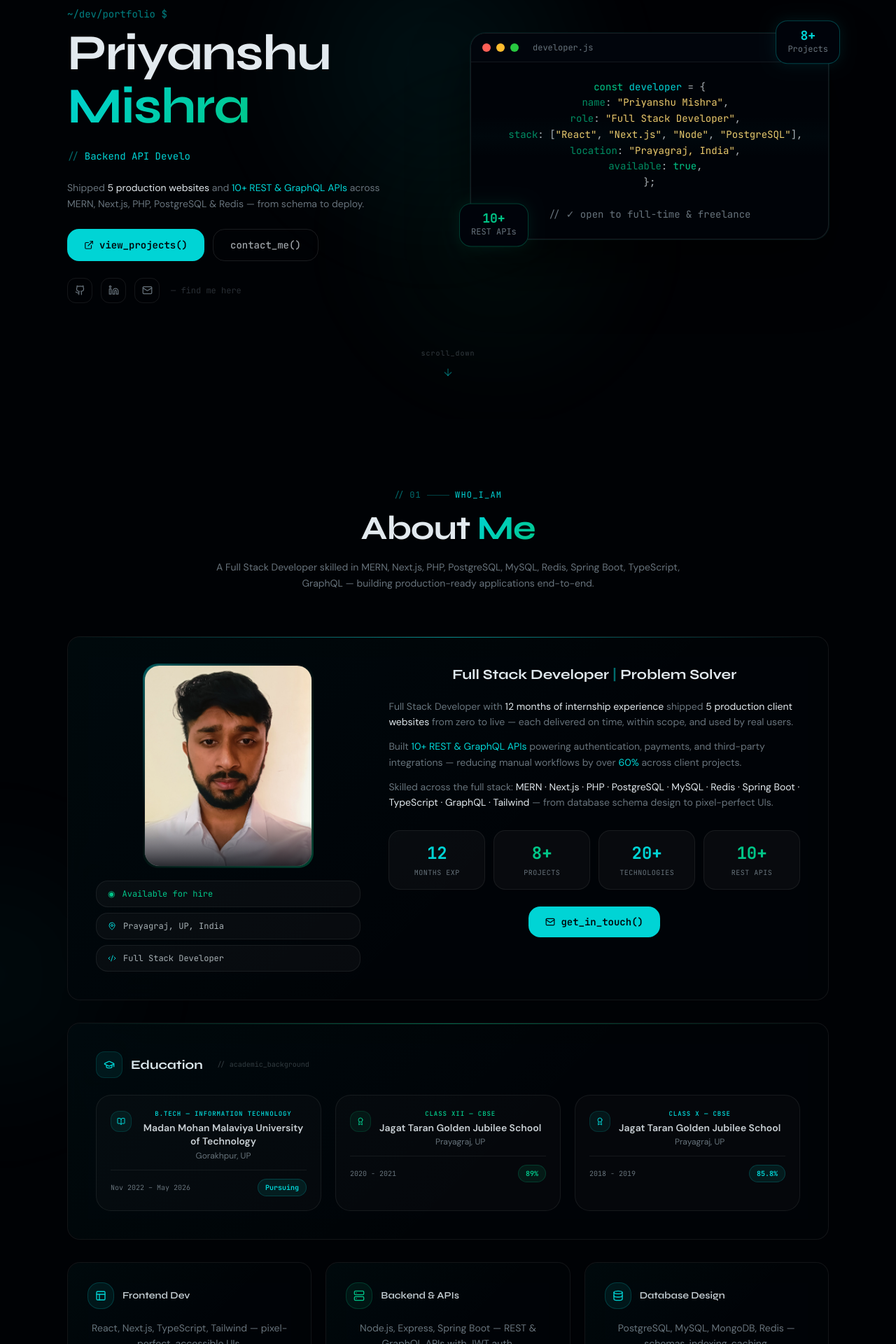
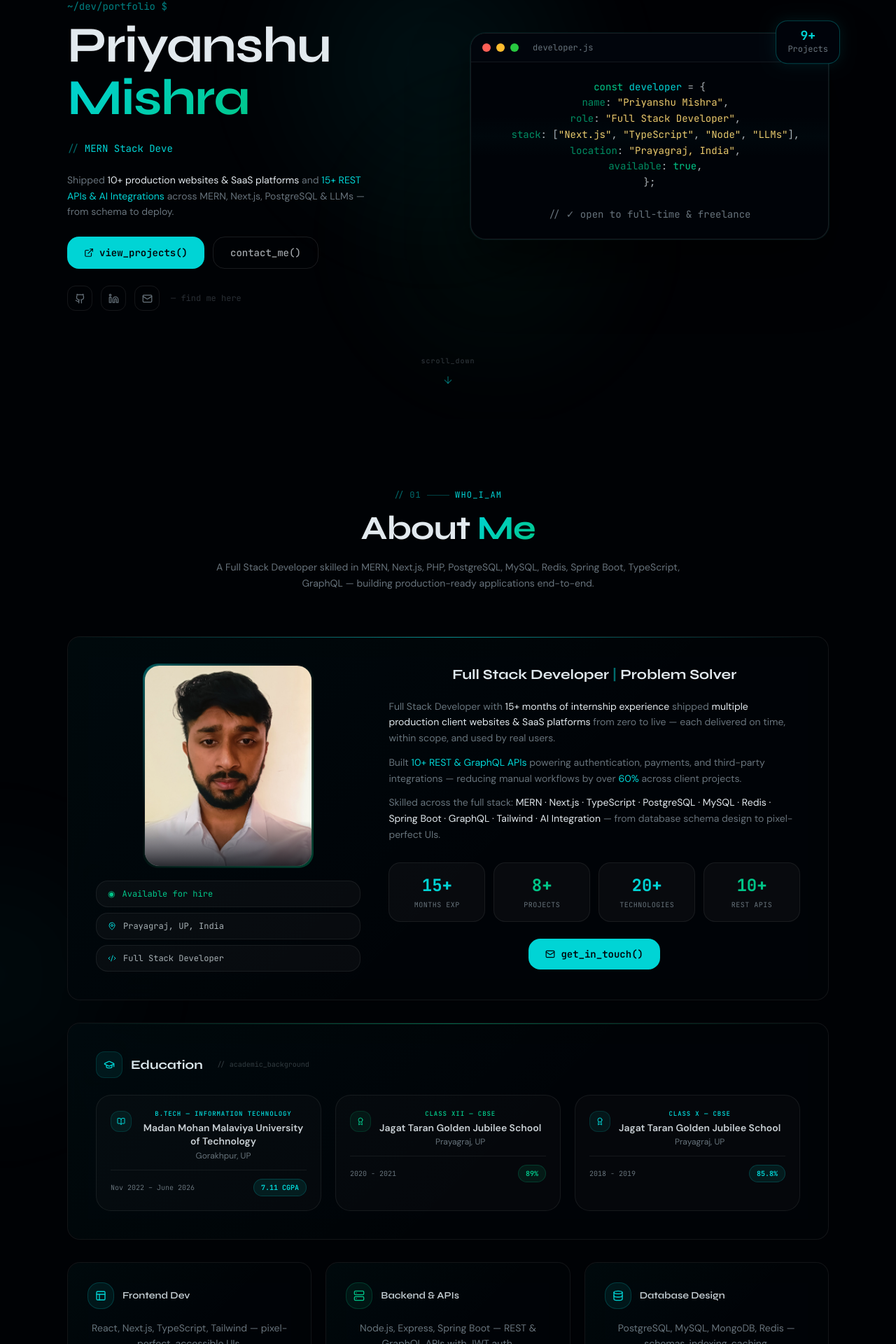
Before and after one commit to Prynshumishra/Portfolio, a React (Vite) app: page / in a window 1280 px wide. Shown: the part 202-2122 px from the top of the page at 70% size. Built offline with nearby package versions, Linux system fonts and the light colour scheme.

Commit message:
Updated the portfolio

```diff
--- a/src/components/AboutSection.jsx
+++ b/src/components/AboutSection.jsx
@@ -5,7 +5,7 @@ import { SectionHeader } from "./ui/SectionHeader";
 import { SpotlightEffect } from "./ui/SpotlightEffect";
 
 const stats = [
-  { value: "12", label: "months exp", color: "oklch(0.78 0.15 195)" },
+  { value: "15+", label: "months exp", color: "oklch(0.78 0.15 195)" },
   { value: "8+", label: "projects", color: "oklch(0.72 0.18 165)" },
   { value: "20+", label: "technologies", color: "oklch(0.78 0.15 195)" },
   { value: "10+", label: "REST APIs", color: "oklch(0.72 0.18 165)" },
@@ -25,8 +25,8 @@ const education = [
     degree: "B.Tech — Information Technology",
     school: "Madan Mohan Malaviya University of Technology",
     place: "Gorakhpur, UP",
-    period: "Nov 2022 – May 2026",
-    badge: "Pursuing",
+    period: "Nov 2022 – June 2026",
+    badge: "7.11 CGPA",
     color: "oklch(0.78 0.15 195)",
     icon: BookOpen,
   },
@@ -123,9 +123,9 @@ export const AboutSection = () => {
                 <div className="space-y-3 text-sm leading-relaxed text-left" style={{ color: "oklch(0.55 0.02 240)" }}>
                   <p>
                     Full Stack Developer with{" "}
-                    <span style={{ color: "oklch(0.93 0.01 240)" }}>12 months of internship experience</span>{" "}
+                    <span style={{ color: "oklch(0.93 0.01 240)" }}>15+ months of internship experience</span>{" "}
                     shipped{" "}
-                    <span style={{ color: "oklch(0.93 0.01 240)" }}>5 production client websites</span>{" "}
+                    <span style={{ color: "oklch(0.93 0.01 240)" }}>multiple production client websites & SaaS platforms</span>{" "}
                     from zero to live — each delivered on time, within scope, and used by real users.
                   </p>
                   <p>
@@ -137,7 +137,7 @@ export const AboutSection = () => {
                   </p>
                   <p>
                     Skilled across the full stack:{" "}
-                    <span style={{ color: "oklch(0.93 0.01 240)" }}>MERN · Next.js · PHP · PostgreSQL · MySQL · Redis · Spring Boot · TypeScript · GraphQL · Tailwind</span>{" "}
+                    <span style={{ color: "oklch(0.93 0.01 240)" }}>MERN · Next.js · TypeScript · PostgreSQL · MySQL · Redis · Spring Boot · GraphQL · Tailwind · AI Integration</span>{" "}
                     — from database schema design to pixel-perfect UIs.
                   </p>
                 </div>
--- a/src/components/CodingProfilesSection.jsx
+++ b/src/components/CodingProfilesSection.jsx
@@ -32,7 +32,7 @@ const profiles = [
     url: "https://github.com/Prynshumishra",
     color: "oklch(0.78 0.15 195)",
     badge: "Active",
-    stats: [{ label: "repositories", value: "20+" }, { label: "contributions", value: "150+" }],
+    stats: [{ label: "repositories", value: "30+" }, { label: "contributions", value: "550+" }],
     topics: ["MERN Stack", "Next.JS", "REST APIs", "PHP", "GraphQL", "JWT Auth", "Cloudinary", "CI/CD"],
     desc: "Building MERN projects, REST & GraphQL integrations, and collaborative development workflows.",
   },
--- a/src/components/ExperienceSection.jsx
+++ b/src/components/ExperienceSection.jsx
@@ -6,11 +6,30 @@ import { SpotlightEffect } from "./ui/SpotlightEffect";
 const experiences = [
   {
     id: 1,
+    role: "Web Developer Intern",
+    company: "Techbaba Compare Ltd.",
+    duration: "Jun 2026 – Aug 2026",
+    location: "Remote",
+    current: true,
+    color: "oklch(0.70 0.18 220)",
+    description: [
+      "Engineered a multi-tenant airport parking SaaS platform using Node.js, Next.js, and React.",
+      "Implemented secure data isolation and an RBAC system for hierarchical user permissions.",
+      "Integrated Stripe webhooks for secure payment processing and recurring SaaS subscriptions.",
+      "Designed automated background systems with node-cron for slot inventory and booking sync.",
+      "Set up automated email queues via Nodemailer for confirmations and marketing campaigns.",
+      "Built interactive dashboards using Tailwind CSS, Shadcn UI, and FullCalendar.",
+      "Engineered data pipelines for ApexCharts analytics and downloadable financial reports (CSV/PDF).",
+    ],
+    skills: ["React", "Next.js", "Node.js", "Express", "Vite", "Stripe", "Tailwind CSS", "Shadcn UI", "RBAC", "node-cron", "ApexCharts"],
+  },
+  {
+    id: 2,
     role: "Full Stack Developer Intern",
     company: "MarTech Union",
-    duration: "Aug 2025 – April 2026",
+    duration: "Aug 2025 – June 2026",
     location: "Remote",
-    current: true,
+    current: false,
     color: "oklch(0.78 0.15 195)",
     description: [
       "Collaborated on 5+ full-stack projects using Next.js, React, Node.js, and MySQL, delivering production-ready applications with user-focused UI and improved accessibility.",
@@ -20,22 +39,7 @@ const experiences = [
     ],
     skills: ["React", "Node.js", "Next.JS", "Express.js", "MongoDB", "REST APIs", "CI/CD", "WordPress", "JavaScript", "TypeScript", "MySQL"],
   },
-  {
-    id: 2,
-    role: "Software Developer Intern",
-    company: "Unifindss Innovations Pvt. Ltd.",
-    duration: "May 2025 – Jul 2025",
-    location: "Remote",
-    current: false,
-    color: "oklch(0.72 0.18 165)",
-    description: [
-      "Designed responsive UIs using React, Framer Motion, Tailwind CSS, and MongoDB.",
-      "Built a full-stack counseling platform for 100+ users — reduced load time by 25% through perf optimization.",
-      "Developed scalable backend systems with secure authentication, payment integration, and analytics.",
-      "Resolved critical UI/UX bugs and optimized API performance for better user experience.",
-    ],
-    skills: ["React", "MongoDB", "Node.js", "REST APIs", "JWT", "Tailwind CSS", "Framer Motion"],
-  },
+
 ];
 
 export const ExperienceSection = () => {
--- a/src/components/HeroSection.jsx
+++ b/src/components/HeroSection.jsx
@@ -110,13 +110,13 @@ export const HeroSection = () => {
               <span className="text-[oklch(0.93_0.01_240/0.7)]">
                   <TypeAnimation
                     sequence={[
+                      "Full Stack Developer",
+                      2000,
                       "MERN Stack Developer",
                       2000,
                       "Backend API Developer",
                       2000,
-                    "Full Stack Developer",
-                    2000,
-                    "Open Source Contributor",
+                      "AI Integration Specialist",
                       2000,
                     ]}
                   speed={55}
@@ -136,10 +136,10 @@ export const HeroSection = () => {
               className="text-sm leading-relaxed max-w-md text-[oklch(0.55_0.02_240)]"
             >
               Shipped{" "}
-              <span className="text-[oklch(0.93_0.01_240)]">5 production websites</span>{" "}
+              <span className="text-[oklch(0.93_0.01_240)]">10+ production websites & SaaS platforms</span>{" "}
               and{" "}
-              <span className="text-[oklch(0.78_0.15_195)]">10+ REST & GraphQL APIs</span>{" "}
-              across MERN, Next.js, PHP, PostgreSQL & Redis — from schema to deploy.
+              <span className="text-[oklch(0.78_0.15_195)]">15+ REST APIs & AI Integrations</span>{" "}
+              across MERN, Next.js, PostgreSQL & LLMs — from schema to deploy.
             </motion.p>
 
             {/* CTAs */}
@@ -237,13 +237,13 @@ export const HeroSection = () => {
                   <span>,</span>{"\n"}
                   {"  "}<span style={{ color: "oklch(0.72 0.18 165/0.7)" }}>stack</span>
                   <span>: [</span>
-                  <span style={{ color: "oklch(0.85 0.12 90)" }}>&quot;React&quot;</span>
+                  <span style={{ color: "oklch(0.85 0.12 90)" }}>&quot;Next.js&quot;</span>
                   <span>, </span>
-                  <span style={{ color: "oklch(0.85 0.12 90)" }}>&quot;Next.js&quot;</span>
+                  <span style={{ color: "oklch(0.85 0.12 90)" }}>&quot;TypeScript&quot;</span>
                   <span>, </span>
                   <span style={{ color: "oklch(0.85 0.12 90)" }}>&quot;Node&quot;</span>
                   <span>, </span>
-                  <span style={{ color: "oklch(0.85 0.12 90)" }}>&quot;PostgreSQL&quot;</span>
+                  <span style={{ color: "oklch(0.85 0.12 90)" }}>&quot;LLMs&quot;</span>
                   <span>],</span>{"\n"}
                   {"  "}<span style={{ color: "oklch(0.72 0.18 165/0.7)" }}>location</span>
                   <span>: </span>
@@ -267,22 +267,6 @@ export const HeroSection = () => {
                 }}
               />
             </div>
-
-            {/* Floating stat badges */}
-            <motion.div
-              animate={{ y: [0, -8, 0] }}
-              transition={{ duration: 3, repeat: Infinity, ease: "easeInOut" }}
-              className="absolute -bottom-4 -left-4 px-4 py-3 rounded-xl border font-mono text-xs"
-              style={{
-                background: "oklch(0.1 0.025 250)",
-                borderColor: "oklch(0.72 0.18 165 / 0.3)",
-                boxShadow: "0 0 20px oklch(0.72 0.18 165 / 0.1)",
-              }}
-            >
-              <div className="text-[oklch(0.72_0.18_165)] font-bold text-lg leading-none">10+</div>
-              <div className="text-[oklch(0.55_0.02_240)] mt-0.5">REST APIs</div>
-            </motion.div>
-
             <motion.div
               animate={{ y: [0, -8, 0] }}
               transition={{ duration: 3.5, repeat: Infinity, ease: "easeInOut", delay: 0.5 }}
@@ -293,7 +277,7 @@ export const HeroSection = () => {
                 boxShadow: "0 0 20px oklch(0.78 0.15 195 / 0.1)",
               }}
             >
-              <div className="text-[oklch(0.78_0.15_195)] font-bold text-lg leading-none">8+</div>
+              <div className="text-[oklch(0.78_0.15_195)] font-bold text-lg leading-none">9+</div>
               <div className="text-[oklch(0.55_0.02_240)] mt-0.5">Projects</div>
             </motion.div>
           </motion.div>
--- a/src/components/ProjectsSection.jsx
+++ b/src/components/ProjectsSection.jsx
@@ -6,12 +6,22 @@ import { SpotlightEffect } from "./ui/SpotlightEffect";
 
 const projects = [
   {
+    id: 0,
+    title: "AI Enterprise Chatbot",
+    image: "/projects/chatbot.png",
+    desc: "Full-Stack enterprise AI platform with LLM Tool Calling to securely query live MongoDB data. Production-ready with IP rate limiting, session capping, optimistic UI updates, and a glassmorphic dashboard featuring a global floating chat widget and Scrollspy docs.",
+    tech: ["Next.js", "TypeScript", "Tailwind CSS", "Clerk", "MongoDB", "LLM Function Calling"],
+    github: "https://github.com/Prynshumishra/Chatbot",
+    demo: "https://chatbot-zanstack5.vercel.app/",
+    accent: "oklch(0.70 0.18 220)",
+  },
+  {
     id: 1,
-    title: "Tata Capital",
-    image: "https://ik.imagekit.io/zvwwmpviq/tata.png",
-    desc: "A full-stack financial application for managing investment portfolios and tracking market trends.",
-    tech: ["React.js", "Node.js", "MongoDB", "Express", "TypeScript", "TailwindCSS"],
-    github: "https://github.com/Prynshumishra/Tata-Capital",
+    title: "Grove Vista Properties",
+    image: "https://ik.imagekit.io/zvwwmpviq/gvp.png",
+    desc: "Next.JS real estate listing platform with dynamic property pages, advanced search, and user authentication. Built with MongoDB, TailwindCSS, and JWT.",
+    tech: ["Next.js 15", "React 19", "Node.js", "MongoDB", "TailwindCSS", "JWT Auth"],
+    demo: "https://grovevistaproperties.com/",
     accent: "oklch(0.72 0.18 165)",
 
   },
@@ -28,12 +38,13 @@ const projects = [
   },
   {
     id: 3,
-    title: "Grove Vista Properties",
-    image: "https://ik.imagekit.io/zvwwmpviq/gvp.png",
-    desc: "Next.JS real estate listing platform with dynamic property pages, advanced search, and user authentication. Built with MongoDB, TailwindCSS, and JWT.",
-    tech: ["Next.js 15", "React 19", "Node.js", "MongoDB", "TailwindCSS", "JWT Auth"],
-    demo: "https://grove-vista-properties-ten.vercel.app/",
+    title: "Tata Capital",
+    image: "https://ik.imagekit.io/zvwwmpviq/tata.png",
+    desc: "A full-stack financial application for managing investment portfolios and tracking market trends.",
+    tech: ["React.js", "Node.js", "MongoDB", "Express", "TypeScript", "TailwindCSS"],
+    github: "https://github.com/Prynshumishra/Tata-Capital",
     accent: "oklch(0.72 0.18 165)",
+
 
   },
   {
```
Also changed, not shown: public/projects/chatbot.png (added). Lines whose indentation alone changed are shown as unchanged.
